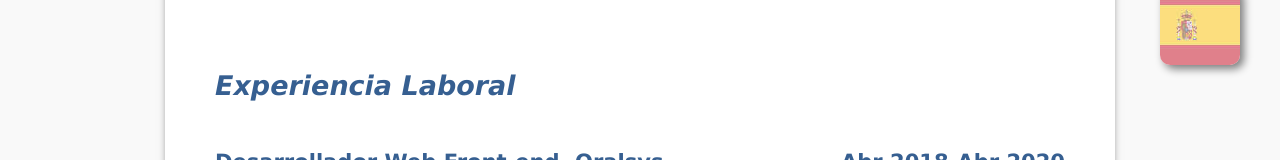
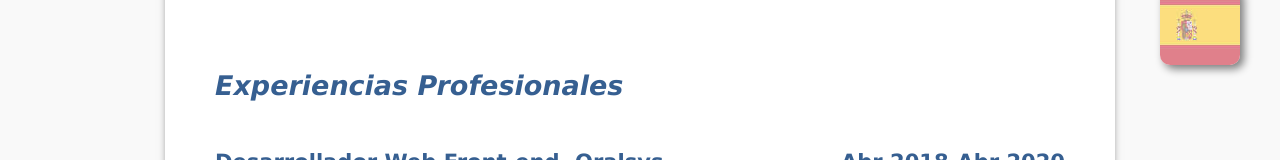
Before and after one commit to Benjalorc/benjalorc.github.io, a plain HTML site: page index.html in a window 1280 px wide. Shown: the part 692-852 px from the top of the page. Drawn offline with Linux system fonts and the light colour scheme.

Commit message:
Consistencia de título de experiencias

```diff
--- a/index.html
+++ b/index.html
@@ -49,7 +49,7 @@
 			</address>
 		</section>
 
-		<h2>Experiencia Laboral</h2>
+		<h2>Experiencias Profesionales</h2>
 		<section>
 			<h3>Desarrollador Web Front-end. Oralsys. <span>Abr 2018-Abr 2020</span></h3>
 			<p>Desarrollé componentes en <strong>Angular 5-8</strong>, manejando data a través de un <strong>API REST</strong>, y manteniendo un repositorio en <strong>GitLab</strong>. Creé vistas para gestión de calendarios apoyado en la librería <strong>Fullcalendar</strong>. Incorporé la creación de documentos en formato pdf con la librería <strong>PdfMake</strong>. Logré gestionar visualización de imagenes RX haciendo uso de <strong>Web Workers</strong> y la librería <strong>Ami.js</strong>. Lideré freelancers contratados para tareas puntuales. Depuré errores propios y de terceros en el front.</p>
```
